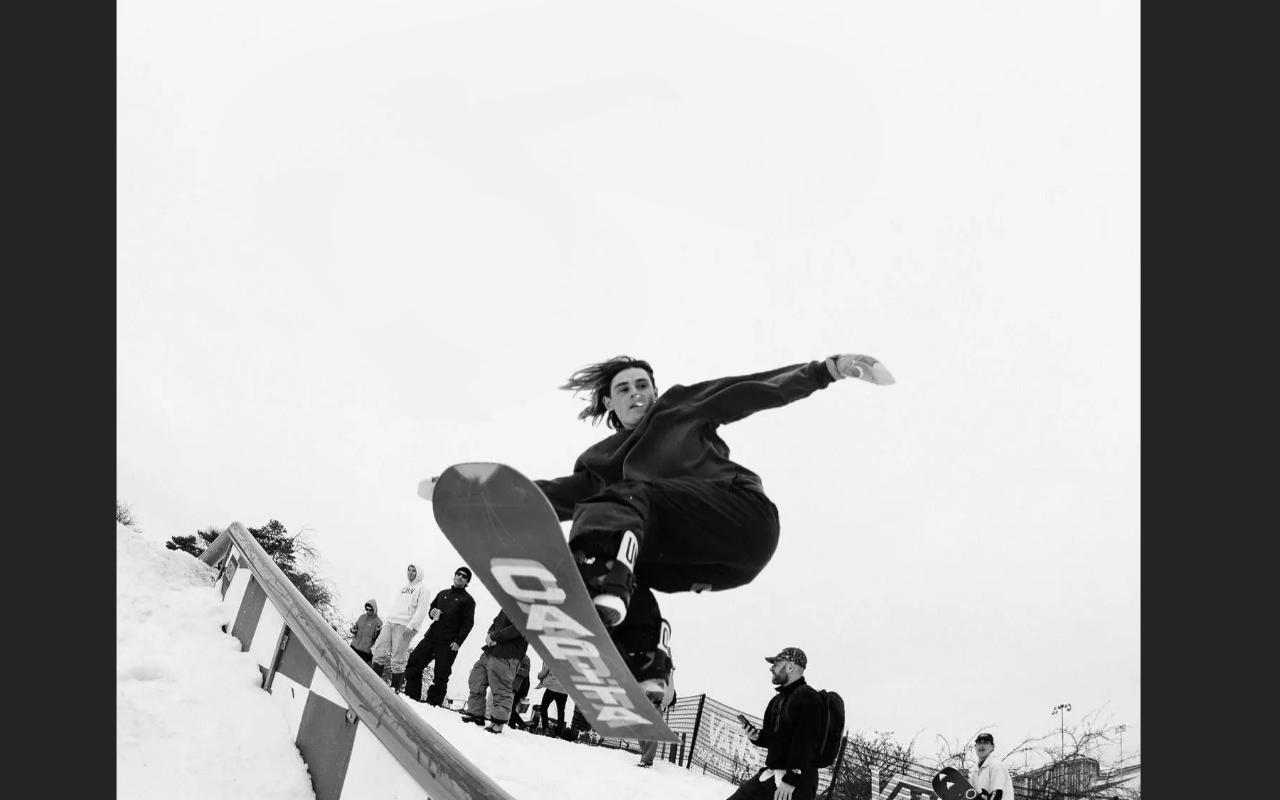
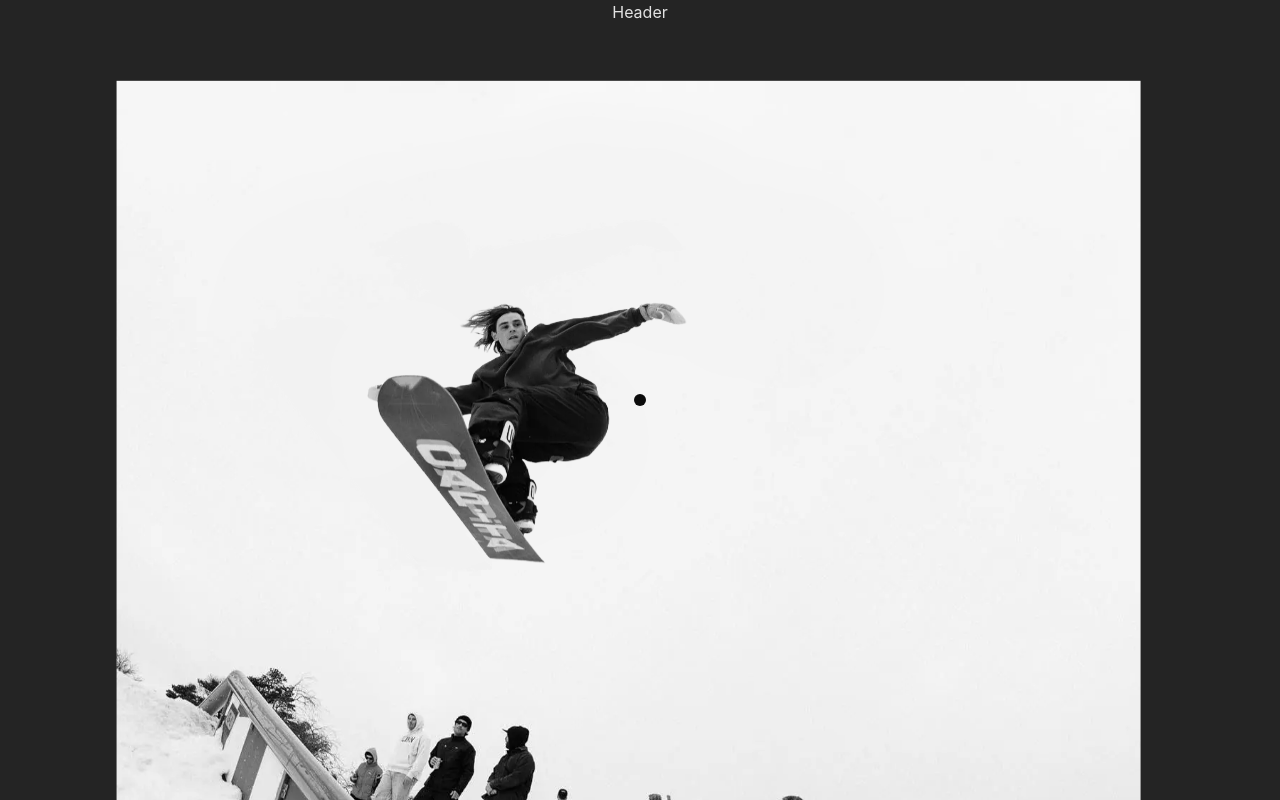
Before and after one commit to GabGo51/Portfolio-2024, a React (Vite) app in the folder portfolio2024/: page / in a window 1280 px wide. Shown: the top 800 px of the page. Built offline with nearby package versions, Linux system fonts and the light colour scheme.

Commit message:
about section concept is done

```diff
--- a/portfolio2024/src/App.jsx
+++ b/portfolio2024/src/App.jsx
@@ -4,6 +4,7 @@
 import PhoneProjects from "./components/PhoneProjects";
 import Cursor from "./Cursor";
 import About from './components/About'
+import Header from "./components/Header";
 
 
 function App() {
@@ -12,6 +13,7 @@
   return (
     <div className="app">
       <Cursor/>
+      <Header/>
       <About/>
 
       <Projects />
--- /dev/null
+++ b/portfolio2024/src/components/Header.jsx
@@ -0,0 +1,9 @@
+import React from 'react'
+
+const Header = () => {
+  return (
+    <div>Header</div>
+  )
+}
+
+export default Header
--- a/portfolio2024/src/styles/About.css
+++ b/portfolio2024/src/styles/About.css
@@ -1,6 +1,6 @@
 .about{
-  height: auto;
-  height: 160vh;
+
+
 }
 
 .moving-img{
@@ -14,13 +14,14 @@
   color: black;
   font-weight: bold;
   font-size: 2em;
-  position: absolute;
+
   z-index: 30;
-  margin-top: -250px;
+
 
 }
 
 .moving-img2{
+  width: 35%;
   background-size: cover;
   background-position: center;
   display: flex;
@@ -31,6 +32,7 @@
   font-size: 2em;
   position: absolute;
   z-index: 30;
-  margin-top: -250px;
+  margin-top: -40%;
+  margin-left: -20%;
 
 }
```
